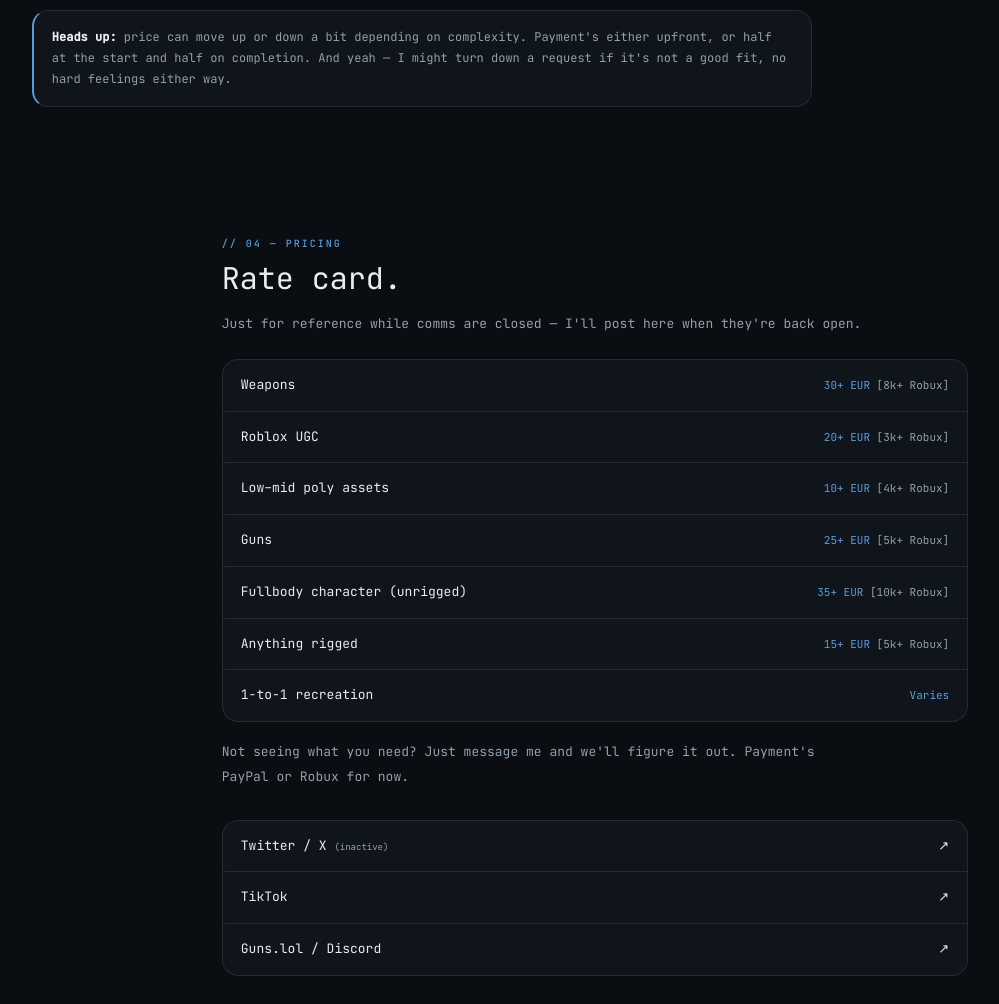
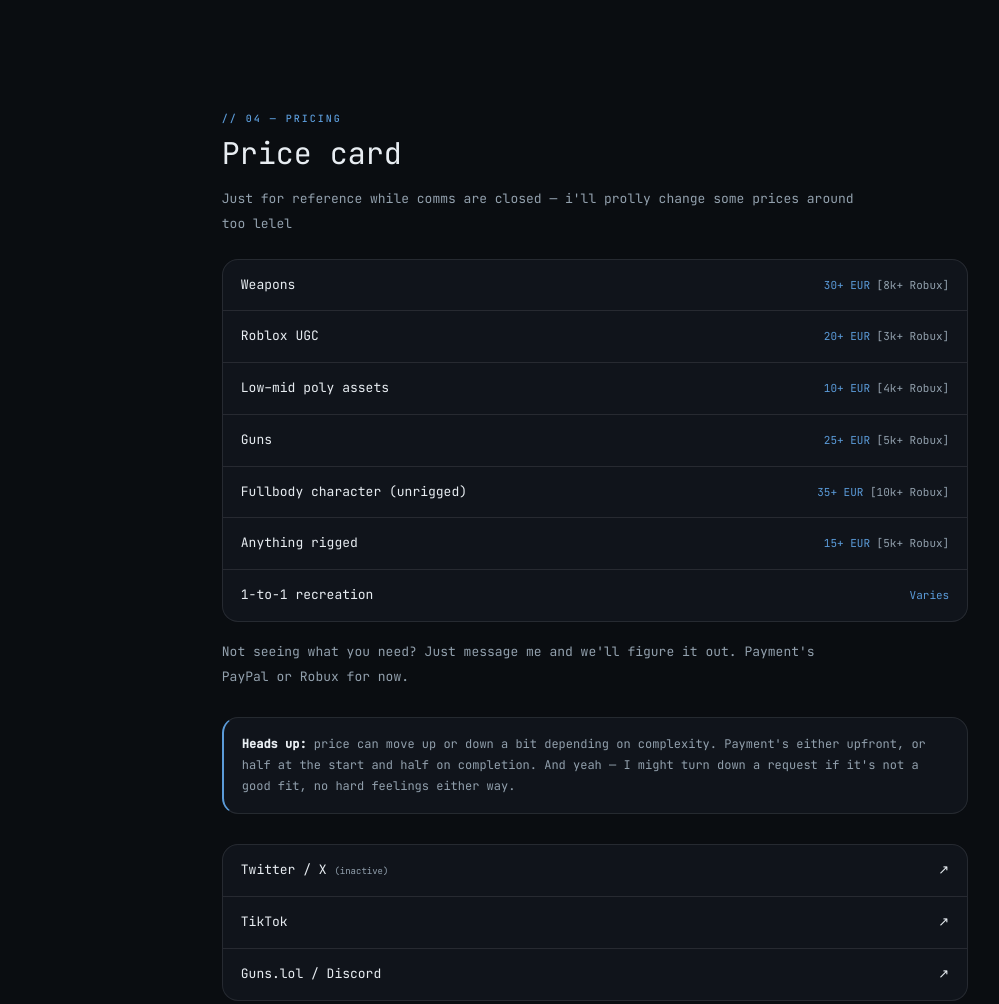
Before and after one commit to Umbyzz/Umbys_Portfolio, a plain HTML site: page index.html in a window 1280 px wide. Shown: the part 5760-6764 px from the top of the page, without its empty margins (45-1044 px from the left). Drawn offline with Linux system fonts and the light colour scheme; a web font is replaced by a local one.

Commit message:
Update index.html

```diff
--- a/index.html
+++ b/index.html
@@ -261,18 +261,15 @@
             </article>
         </div>
 
-        <p class="terms">
-            <strong>Heads up:</strong> price can move up or down a bit depending
-            on complexity. Payment's either upfront, or half at the start and
-            half on completion. And yeah — I might turn down a request if it's
-            not a good fit, no hard feelings either way.
-        </p>
+
     </section>
 
     <section id="pricing" class="section pricing-section">
         <p class="section-label">// 04 — pricing</p>
-        <h2>Rate card.</h2>
-        <p class="section-text pricing-note">Just for reference while comms are closed — I'll post here when they're back open.</p>
+
+
+        <h2>Price card</h2>
+        <p class="section-text pricing-note">Just for reference while comms are closed — i'll prolly change some prices around too lelel</p>
 
         <div class="price-table">
             <div class="price-row"><span class="price-item">Weapons</span><span class="price-value">30+ EUR <em>[8k+ Robux]</em></span></div>
@@ -284,6 +281,13 @@
             <div class="price-row"><span class="price-item">1-to-1 recreation</span><span class="price-value">Varies</span></div>
         </div>
         <p class="section-text">Not seeing what you need? Just message me and we'll figure it out. Payment's PayPal or Robux for now.</p>
+
+                 <p class="terms">
+            <strong>Heads up:</strong> price can move up or down a bit depending
+            on complexity. Payment's either upfront, or half at the start and
+            half on completion. And yeah — I might turn down a request if it's
+            not a good fit, no hard feelings either way.
+        </p>
 
         <div class="socials">
             <a class="social-row" href="https://x.com/umby_umbreon" target="_blank" rel="noopener">
```
